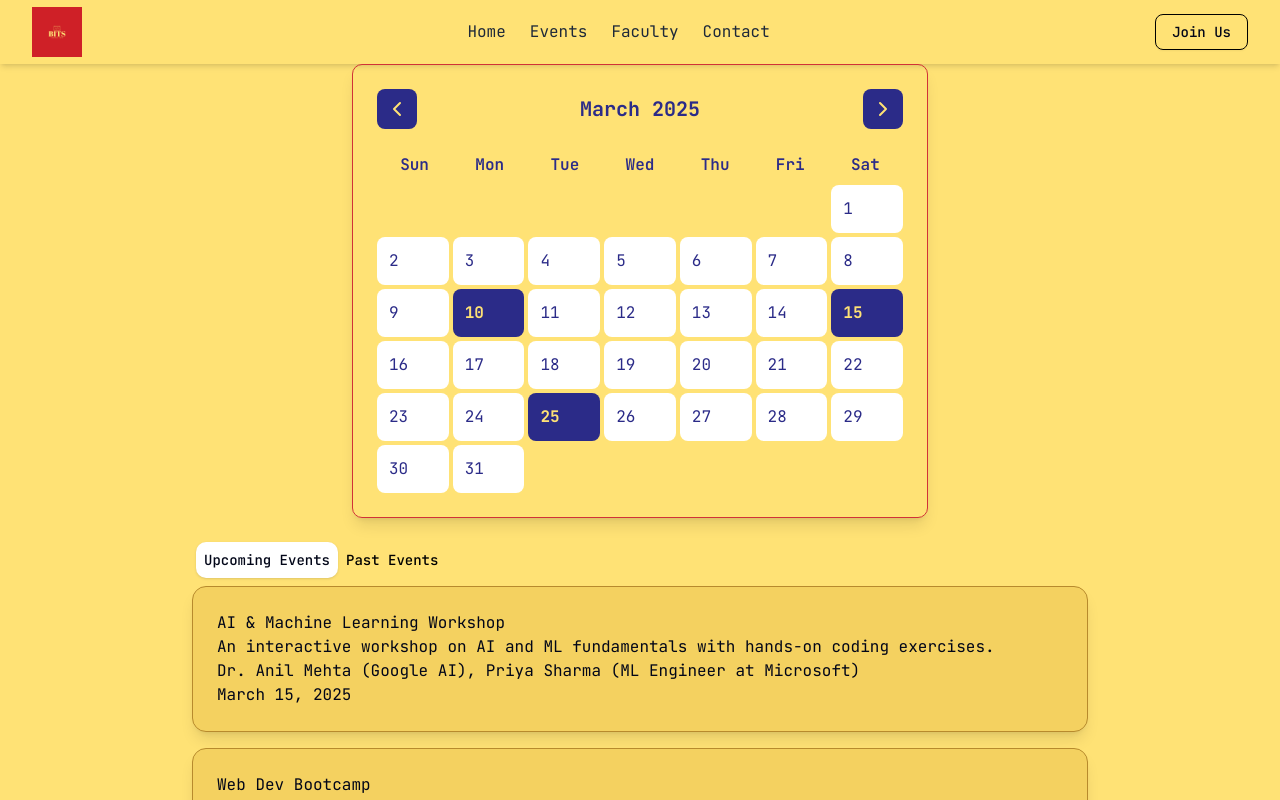
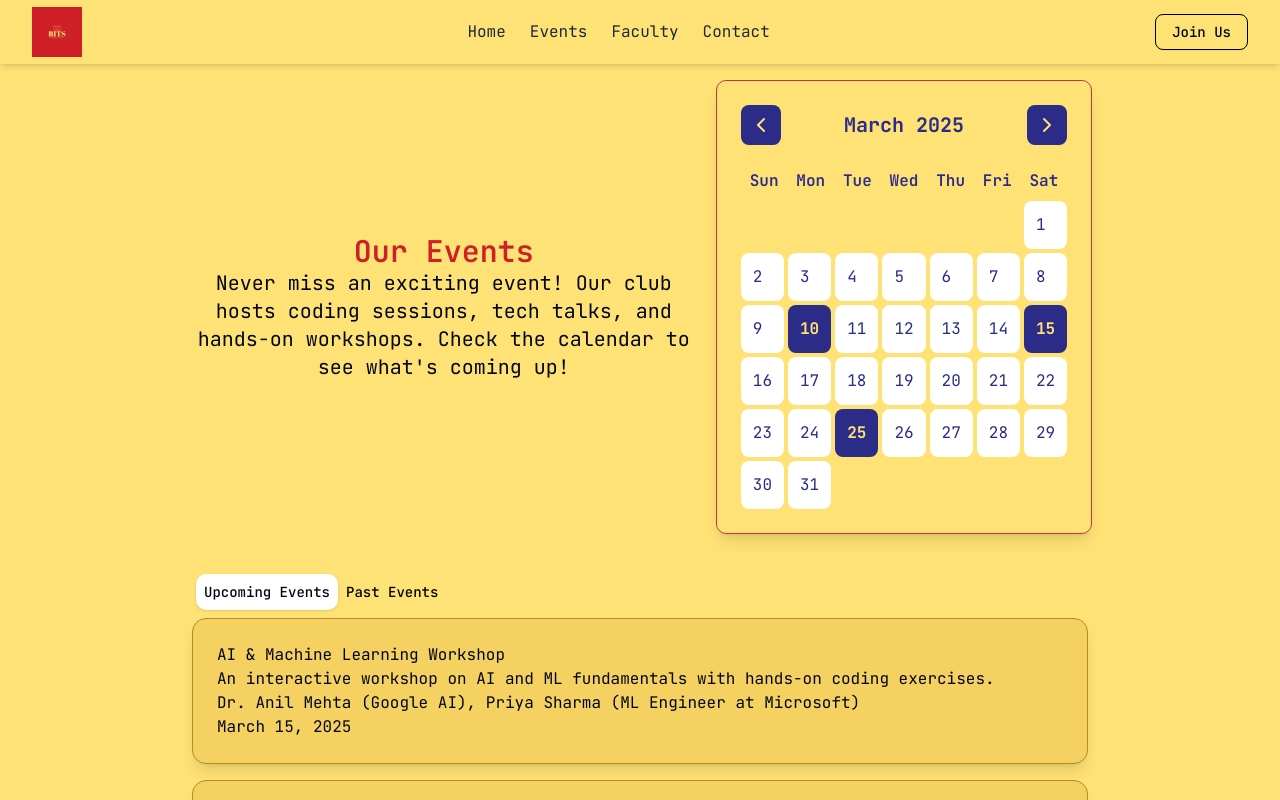
Before and after one commit to Noname1122Q/CodingClub, a Next.js app: page /events in a window 1280 px wide. Shown: the top 800 px of the page. Built offline with nearby package versions, Linux system fonts and the light colour scheme.

Commit message:
events ui updates

```diff
--- a/app/events/page.tsx
+++ b/app/events/page.tsx
@@ -1,12 +1,23 @@
 import Calendar from "@/components/events/DynamicCalendar";
 import { EventsTab } from "@/components/events/EventsTab";
-
 import React from "react";
 
 const EventsPage = () => {
   return (
     <div className="flex flex-col items-center justify-center h-full space-y-4 md:space-y-6">
-      <Calendar />
+      <div className="flex flex-col lg:flex-row p-4 justify-around space-x-4">
+        <div className="flex flex-col text-center items-center justify-center max-w-lg">
+          <h2 className="text-xl md:text-2xl lg:text-3xl font-semibold text-center text-[#CF2027]">
+            Our Events
+          </h2>
+          <p className="text-sm md:text-lg lg:text-xl text-wrap">
+            Never miss an exciting event! Our club hosts coding sessions, tech
+            talks, and hands-on workshops. Check the calendar to see what's
+            coming up!
+          </p>
+        </div>
+        <Calendar />
+      </div>
       <EventsTab />
     </div>
   );
--- a/components/events/DynamicCalendar.tsx
+++ b/components/events/DynamicCalendar.tsx
@@ -86,10 +86,8 @@ const Calendar = () => {
                 <HoverCardContent className="w-80">
                   <div className="flex justify-between space-x-4">
                     <div className="space-y-1">
-                      <h4 className="text-sm font-semibold">@nextjs</h4>
-                      <p className="text-sm">
-                        The React Framework created and maintained by @vercel.
-                      </p>
+                      <h4 className="text-sm font-semibold">{event.name}</h4>
+                      <p className="text-sm">{event.date}</p>
                     </div>
                   </div>
                 </HoverCardContent>
```
